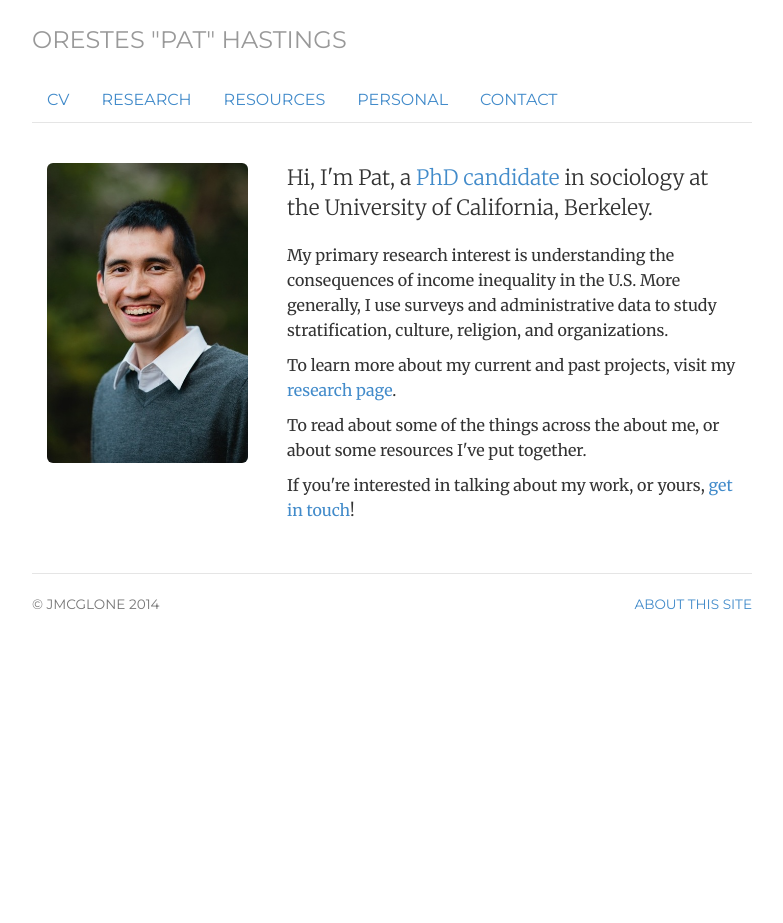
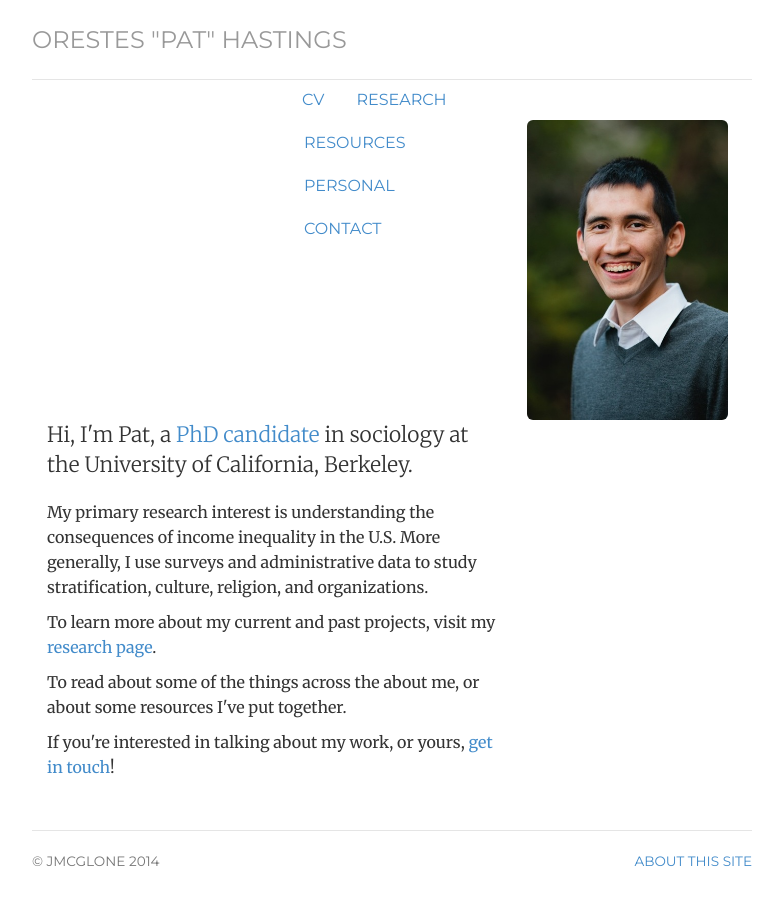
Before and after one commit to ophastings/ophastings.github.io, a Jekyll site: the page built from index.html, in a window 1280 px wide. Shown: the whole page, without its empty margins (248-1031 px from the left). Built offline with Jekyll 4.4.1, drawn with Linux system fonts in a browser that asks for light colours; before the commit the page ends 900 px from its top, so only the background shows below that.

Commit message:
Update header.html

```diff
--- a/_includes/header.html
+++ b/_includes/header.html
@@ -1,5 +1,7 @@
 <div class="header">
 <h3 class="text-muted"><a href="/">Orestes "Pat" Hastings</a></h3>
+<div class="col-sm-4"></div>
+<div class="col-sm-4">
 	<ul class="nav nav-pills">
 		<li class="{{ page.cv }}"><a href="/HastingsCV.pdf" title="CV">CV</a></li>
 		<li class="{{ page.research }}"><a href="/research" title="Research2">Research</a></li>
@@ -7,4 +9,6 @@
 		<li class="{{ page.personal }}"><a href="/personal" title="Personal">Personal</a></li>
 		<li class="{{ page.contact }}"><a href="/contact" title="Contact">Contact</a></li>
 	</ul>
+</div>
+<div class="col-sm-4"></div>
 </div> <!-- /header -->
```
